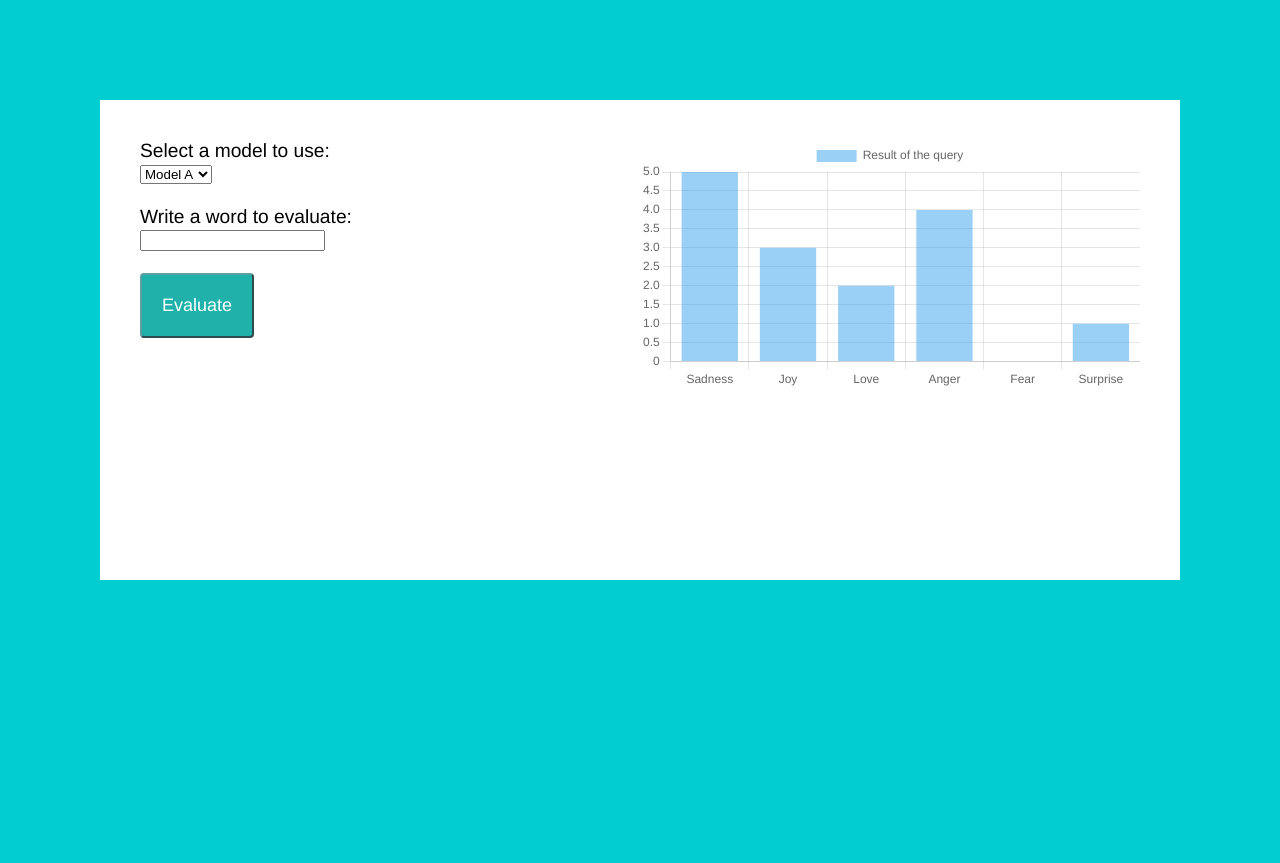
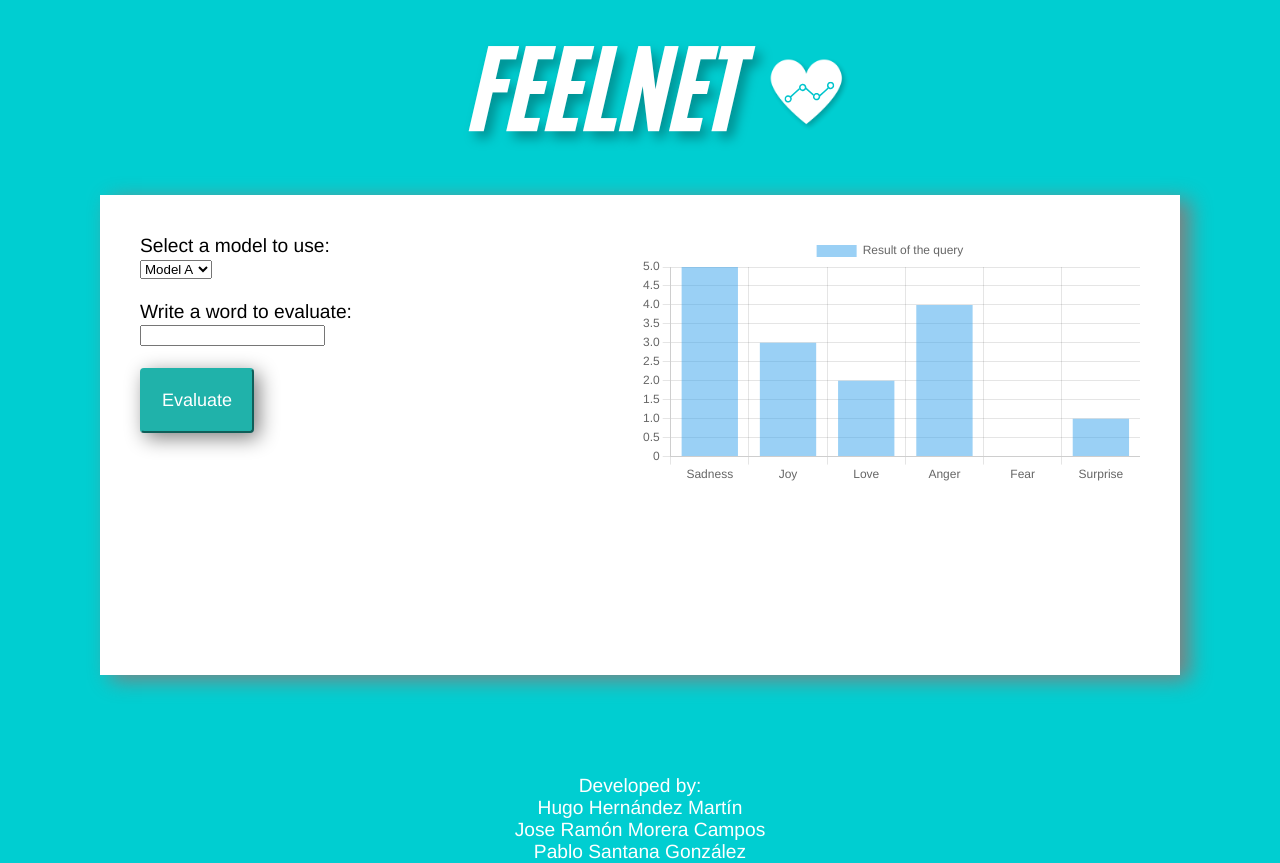
Before and after one commit to PSantanaGlez13/SI-FeelNet-Web, a website with bundled scripts: page src/models.html in a window 1280 px wide. Before the commit the page ends 800 px from the top, so only its background shows below. Built offline with nearby package versions, Linux system fonts and the light colour scheme.

Commit message:
Added logo, credits and changed a bit of the visualization

```diff
--- a/src/models.html
+++ b/src/models.html
@@ -5,8 +5,12 @@
   </title>
   <link rel="stylesheet" href="web/styles2.css">
   <script defer src="web/models.js"></script>
+  <meta charset="utf-8">
 </head>
 <body>
+  <div id="logo">
+    <a href="index.html"><img src="web/FEELNET_background.png" alt="Go to the home page"></a>
+  </div>
   <div id="main-block">
       <div id="input-block">
         <div>
@@ -29,4 +33,10 @@
         <canvas id="result-chart"></canvas>
       </div>
   </div>
+  <div id="project-info">
+    Developed by:<br>
+    Hugo Hernández Martín<br>
+    Jose Ramón Morera Campos<br>
+    Pablo Santana González
+  </div>
 </body>
--- a/src/web/styles2.css
+++ b/src/web/styles2.css
@@ -10,13 +10,17 @@ body {
 
 
 #main-block {
-  margin: 100px;
+  margin-top: 0px;
+  margin-left: 100px;
+  margin-right: 100px;
+  margin-bottom: 100px;
   display: flex;
   flex-direction: row;
   justify-content: center;
   padding: 5vh;
   height: 50vh;
   background-color: white;
+  box-shadow: 10px 5px 20px gray;
 }
 
 #input-block {
@@ -34,12 +38,30 @@ body {
   width: 100%;
 }
 
+#logo {
+  margin-top: 30px;
+  margin-bottom: 30px;
+  display: flex;
+  flex-direction: row;
+  justify-content: center;
+}
+
+#project-info {
+  display: flex;
+  flex-direction: row;
+  justify-content: center;
+  text-align: center;
+  color: white;
+}
+
 button {
   background-color: #20B2AA;
   color: white;
   padding: 20px;
   font-size: large;
+  font-family: 'Franklin Gothic Medium', 'Arial Narrow', Arial, sans-serif;
+  /*border-color: #5F9EA0;*/
   border-radius: 4px;
-  font-family: 'Franklin Gothic Medium', 'Arial Narrow', Arial, sans-serif;
-  border-color: #5F9EA0;
+  border-color: #20B2AA;
+  box-shadow: 5px 5px 20px gray;
 }
```
Also changed, not shown: src/index.html (+2 -1 lines), src/web/FEELNET_background.png (added), src/web/FEELNET_v2.png (added), 1 other file.
